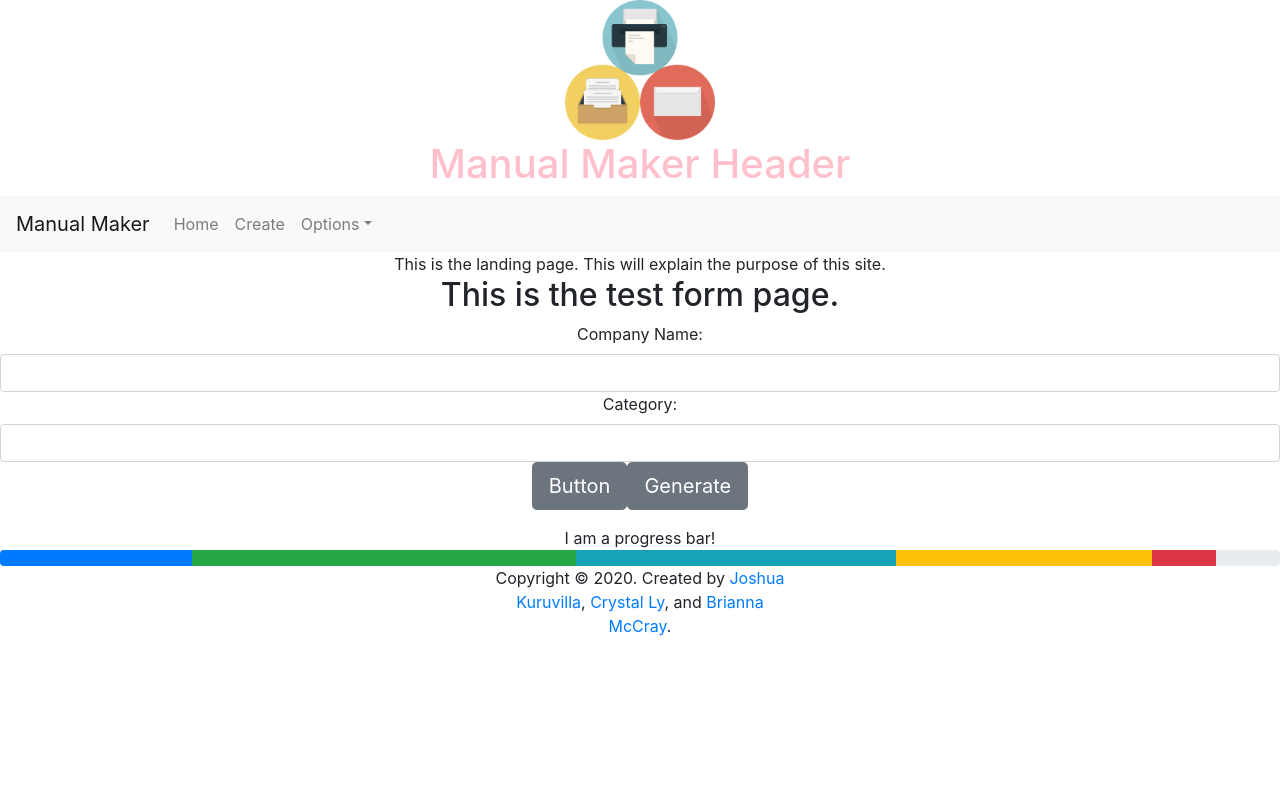
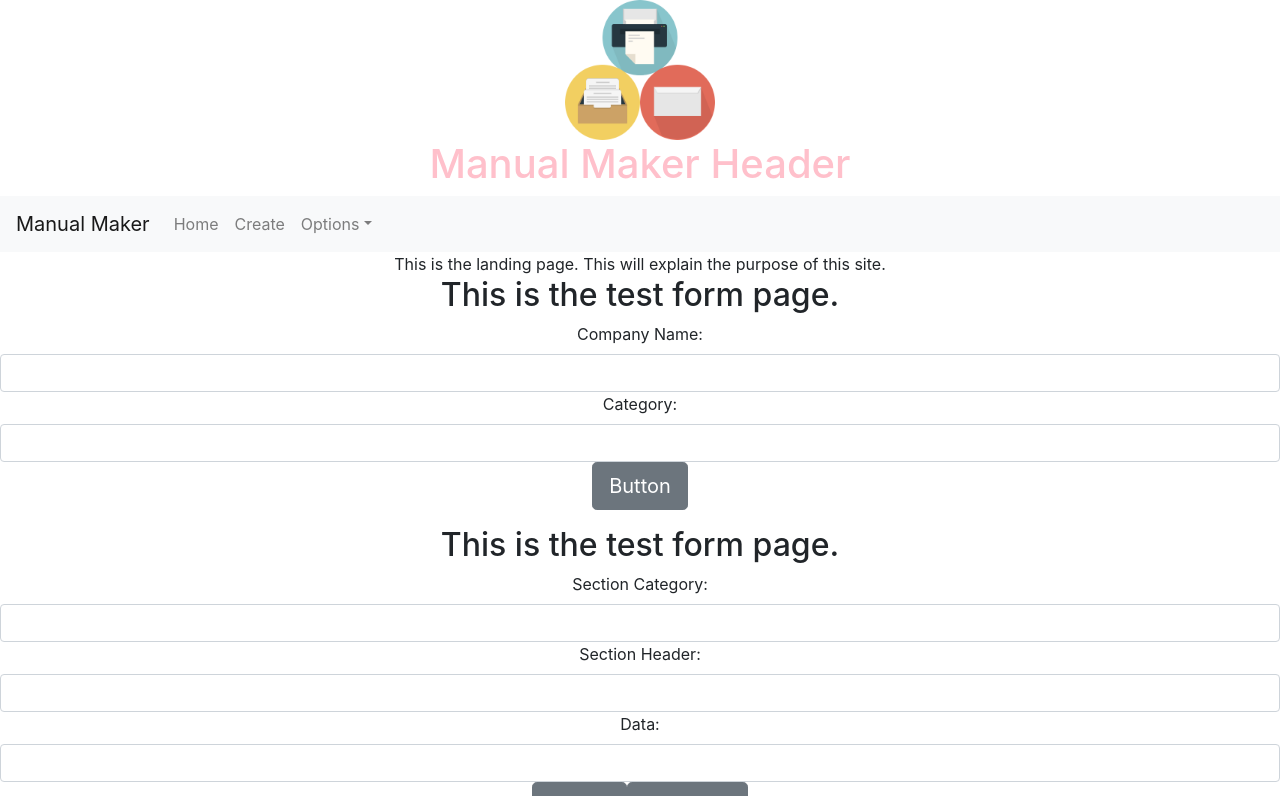
Before and after one commit to joshkuruvilla512/Manual-maker, a React (Create React App) app in the folder client/: page / in a window 1280 px wide. Shown: the top 796 px of the page. Built offline with nearby package versions, Linux system fonts and the light colour scheme.

Commit message:
Sections API works

```diff
--- a/client/src/components/TestForm/testForm.js
+++ b/client/src/components/TestForm/testForm.js
@@ -35,28 +35,34 @@ const Forms = () => {
             })
     };
     //setting state for the input field.
-    const [formState, setFormState] = useState({
+    const [manualState, setManualState] = useState({
         company_name: "",
         category: "",
         sections: []
     });
-    // console.log(formState);
+
+    const [sectionState, setSectionState] = useState({
+        category: "",
+        section: "",
+        data: ""
+    });
+    // console.log(manualState);
 
     const handleSubmit = (e) => {
         e.preventDefault();
-        // console.log(formState);
+        // console.log(manualState);
         //data is holding the set up for API.addInfo, it needs to look like this to log correctly.
         const data = {
-            company_name: formState.company_name,
-            category: formState.category,
-            sections: formState.sections
+            company_name: manualState.company_name,
+            category: manualState.category,
+            sections: manualState.sections
         };
 
-        // const infoData = formState;
+        // const infoData = manualState;
         console.log(data);
 
         //Something with the API call or the connection to DB is messing up.
-        API.addInfo(data)
+        API.createManual(data)
             .then(res => {
                 console.log("After Request");
                 console.log(res.data);
@@ -64,6 +70,25 @@ const Forms = () => {
             })
             .catch(err => console.log(err));
     };
+
+    const handleSection = (e) => {
+        e.preventDefault();
+
+        const sectionData = {
+            category: sectionState.category,
+            section: sectionState.section,
+            data: sectionState.data
+        }
+        console.log(sectionData);
+
+        API.createSection(sectionData)
+            .then(res => {
+                console.log("After Request");
+                console.log(res.data);
+            })
+            .catch(err => console.log(err))
+        }
+
 
     return (
         <>
@@ -75,7 +100,7 @@ const Forms = () => {
                     name="success"
                     id="success"
                     //changing state like this is easier to manipulate state wise.
-                    onChange={(event) => setFormState( {...formState, company_name : event.target.value })}
+                    onChange={(event) => setManualState( {...manualState, company_name : event.target.value })}
 
                 />
                  <Label for="success" className="control-label">Category: </Label>
@@ -84,15 +109,48 @@ const Forms = () => {
                     name="success"
                     id="success"
                     //changing state like this is easier to manipulate state wise.
-                    onChange={(event) => setFormState( {...formState, category : event.target.value })}
+                    onChange={(event) => setManualState( {...manualState, category : event.target.value })}
 
                 />
                 <Button color="secondary" size="lg" onClick={handleSubmit}>Button</Button>
+
+            </FormGroup>
+
+            <FormGroup className="has-success">
+                <h2>This is the test form page.</h2>
+                <Label for="success" className="control-label">Section Category: </Label>
+                <Input
+                    type="text"
+                    name="success"
+                    id="success"
+                    //changing state like this is easier to manipulate state wise.
+                    onChange={(event) => setSectionState( {...sectionState, category : event.target.value })}
+
+                />
+                 <Label for="success" className="control-label">Section Header: </Label>
+                <Input
+                    type="text"
+                    name="success"
+                    id="success"
+                    //changing state like this is easier to manipulate state wise.
+                    onChange={(event) => setSectionState( {...sectionState, section : event.target.value })}
+
+                />
+                  <Label for="success" className="control-label">Data: </Label>
+                <Input
+                    type="text"
+                    name="success"
+                    id="success"
+                    //changing state like this is easier to manipulate state wise.
+                    onChange={(event) => setSectionState( {...sectionState, data : event.target.value })}
+
+                />
+                <Button color="secondary" size="lg" onClick={handleSection}>Button</Button>
                 <Button color="secondary" size="lg" onClick={generate}>Generate</Button>
 
             </FormGroup>
         </>
     );
+
 };
-
 export default Forms;
--- a/client/src/utils/API.js
+++ b/client/src/utils/API.js
@@ -2,14 +2,24 @@ import axios from "axios";
 
 //grabbing info front front end and making a call to backend to create
 export default {
-  addInfo: function (startManual) {
-    console.log("ADDINFO");
+  createManual: function (startManual) {
+    console.log("ADD MANUAL");
     return axios.post("/api/manual", startManual);
   },
 
   getInfo: function () {
-    console.log("GETINFO");
+    console.log("GET MANUAL");
     return axios.get("/api/manual");
+  },
+
+  createSection : function(sectionData) {
+    console.log("Adding Section");
+    return axios.post("/api/section", sectionData);
+  },
+
+  getSection : function() {
+    console.log("Getting Section");
+    return axios.get("/api/section");
   }
 
 
```
